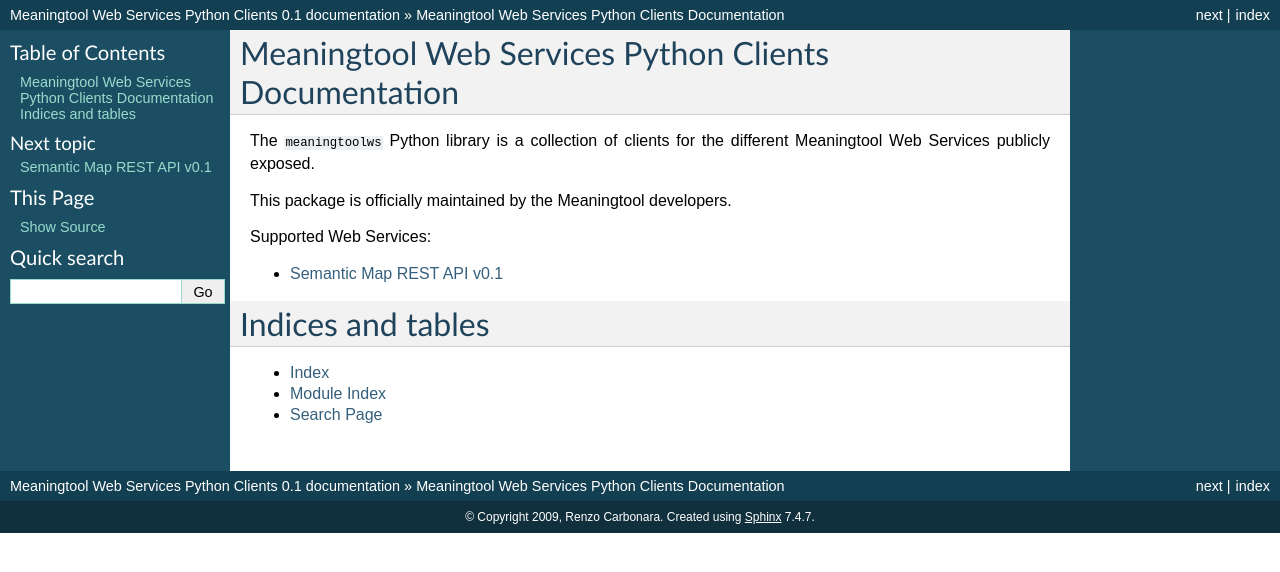
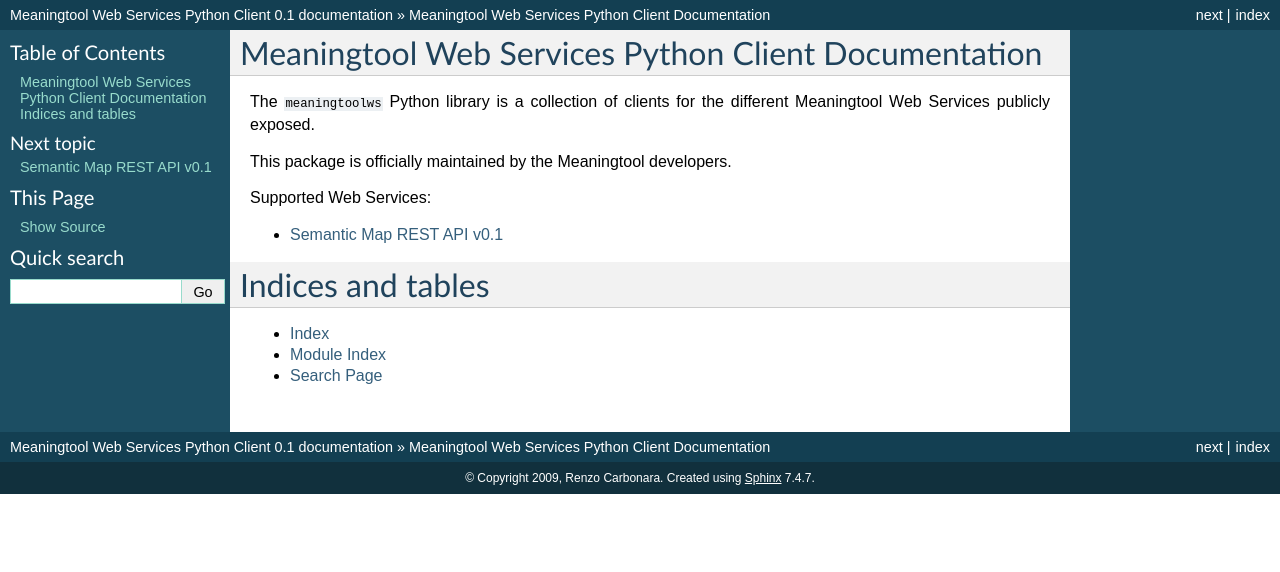
Before and after one commit to k0001/meaningtoolws, a Sphinx documentation site: the page built from docs/index.rst, in a window 1280 px wide. Shown: the top 572 px of the page. Built offline with Sphinx 7.4.7, drawn with Linux system fonts in a browser that asks for light colours.

Commit message:
renamed 'Python Clients' to 'Python Client'

```diff
--- a/docs/conf.py
+++ b/docs/conf.py
@@ -1,6 +1,6 @@
 # -*- coding: utf-8 -*-
 #
-# Meaningtool Web Services Python Clients documentation build configuration file, created by
+# Meaningtool Web Services Python Client documentation build configuration file, created by
 # sphinx-quickstart on Tue Jun  2 16:47:49 2009.
 #
 # This file is execfile()d with the current directory set to its containing dir.
@@ -37,7 +37,7 @@
 master_doc = 'index'
 
 # General information about the project.
-project = u'Meaningtool Web Services Python Clients'
+project = u'Meaningtool Web Services Python Client'
 copyright = u'2009, Renzo Carbonara'
 
 # The version info for the project you're documenting, acts as replacement for
@@ -158,7 +158,7 @@
 #html_file_suffix = ''
 
 # Output file base name for HTML help builder.
-htmlhelp_basename = 'MeaningtoolWebServicesPythonClientsdoc'
+htmlhelp_basename = 'MeaningtoolWebServicesPythonClientdoc'
 
 
 # -- Options for LaTeX output --------------------------------------------------
@@ -172,7 +172,7 @@
 # Grouping the document tree into LaTeX files. List of tuples
 # (source start file, target name, title, author, documentclass [howto/manual]).
 latex_documents = [
-  ('index', 'MeaningtoolWebServicesPythonClients.tex', u'Meaningtool Web Services Python Clients Documentation',
+  ('index', 'MeaningtoolWebServicesPythonClient.tex', u'Meaningtool Web Services Python Client Documentation',
    u'Renzo Carbonara', 'manual'),
 ]
 
--- a/docs/index.rst
+++ b/docs/index.rst
@@ -3,7 +3,7 @@
    You can adapt this file completely to your liking, but it should at least
    contain the root `toctree` directive.
 
-Meaningtool Web Services Python Clients Documentation
+Meaningtool Web Services Python Client Documentation
 =====================================================
 
 The ``meaningtoolws`` Python library is a collection of clients for the
```
